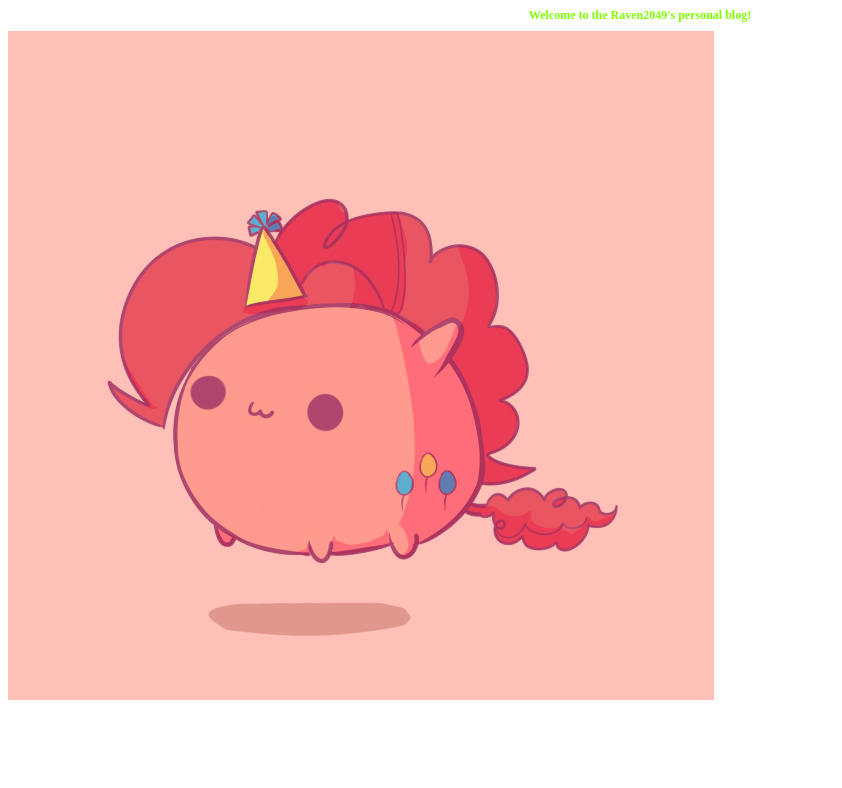
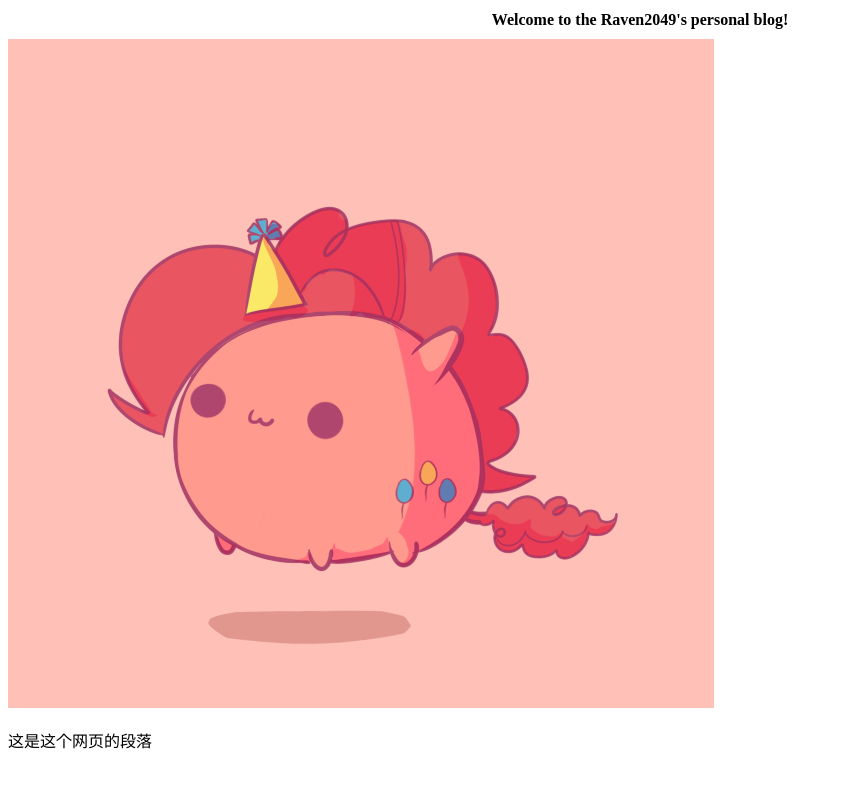
Before and after one commit to Raven2049/raven2049.github.io, a plain HTML site: page index.html in a window 1280 px wide. Shown: the whole page, without its empty margins (0-842 px from the left). Drawn offline with Linux system fonts and the light colour scheme.

Commit message:
change the img url

```diff
--- a/index.html
+++ b/index.html
@@ -5,18 +5,27 @@
     <meta charset="utf-8">
     <title>Raven2049</title>
 
-    <style type="text/css">
+    <style>
         h1 {
-            font-size: 12px;
-            color: chartreuse;
+            font-size: 16px;
+            color: black;
             text-align: center;
         }
     </style>
 </head>
 
 <body>
-    <h1>Welcome to the Raven2049's personal blog!</h1>
-    <img src="/PinkiePie.jpg" alt="PinkiePie">
+    <div>
+        <h1>Welcome to the Raven2049's personal blog!</h1>
+        <img src="img/PinkiePie.jpg" alt="PinkiePie">
+
+    </div>
+
+    <div>
+        <p>
+            这是这个网页的段落
+        </p>
+    </div>
 </body>
 
 </html>
```
Also changed, not shown: img/PinkiePie.jpg (renamed from PinkiePie.jpg).
